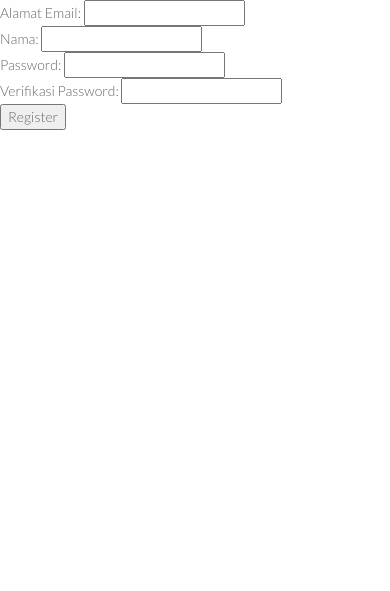
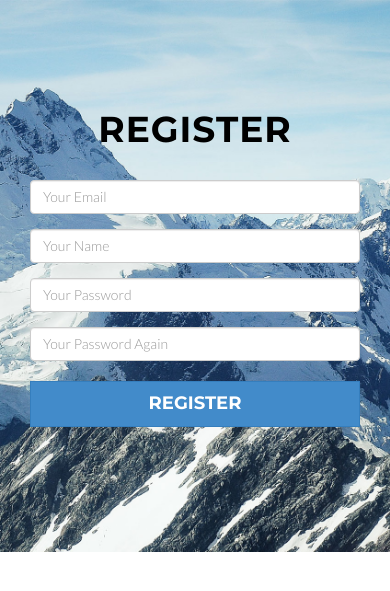
Before and after one commit to ivan471/blog171, a PHP site: the page made by application/views/form_register.php in a window 390 px wide. Shown: the top 591 px of the page. Run offline with PHP 8.4, Linux system fonts and the light colour scheme; the template is opened without the code that fills it, so the values that code supplies are empty; some libraries are stand-ins or nearby versions.

Commit message:
Commit
Sudah terpisah halaman login dan register dan sudah ada rapih tampilan baca blog

```diff
--- a/application/views/form_register.php
+++ b/application/views/form_register.php
@@ -1,10 +1,33 @@
-
-<form action="/user/reg_submit" method="post">
-
-  Alamat Email: <input type="email" name="email"><br>
-  Nama: <input type="text" name="nama"><br>
-  Password: <input type="password" name="pass1"><br>
-  Verifikasi Password: <input type="password" name="pass2"><br>
-  <input type="submit" value="Register">
-
-</form>
+<section class="intro">
+<section class="home-section text-center">
+  <div class="heading-about">
+    <div class="container">
+          <div class="wow bounceInDown" data-wow-delay="0.4s">
+            <h1 class="judul">Register</h1>
+              <form action="/user/reg_submit" method="post" role="form" >
+                <div class="col-sm-6 form-group">
+                  <input type="email" name="email" class="form-control input-text" id="email" placeholder="Your Email" data-rule="email" data-msg="Please enter a valid email" />
+                  <div class="validation"></div>
+                </div>
+                <div class="col-sm-6 form-group">
+                  <input type="text" class="form-control input-text" name="nama" id="name" placeholder="Your Name" data-rule="minlen:4" data-msg="Please enter at least 4 chars" />
+                  <div class="validation"></div>
+                </div>
+                <div class="col-sm-6 form-group">
+                  <input type="password" class="form-control input-text" name="pass1" id="pass1" placeholder="Your Password" data-rule="minlen:6" data-msg="Please enter at least 6 chars of password" />
+                  <div class="validation"></div>
+                </div>
+                <div class="col-sm-6 form-group">
+                  <input type="password" class="form-control input-text" name="pass2" id="pass2" placeholder="Your Password Again" data-rule="minlen:6" data-msg="Please enter at least 6 chars of password again" />
+                  <div class="validation"></div>
+                </div>
+                <div class="col-sm-12 form-group">
+              <input type="submit" class="btn btn-primary btn-lg btn-block" value="Register">
+            </div>
+              </form>
+            </div>
+      </div>
+    </div>
+  </div>
+</section>
+</section>
--- a/assets/css/custom.css
+++ b/assets/css/custom.css
@@ -16,7 +16,12 @@
 .judul{
   color: #000;
 }
-h2
+h2,h1,p,h3,h4
 {
   color: #000;
 }
+.baca
+{
+  margin-top: 100px;
+  text-align: center;
+}
```
Also changed, not shown: application/controllers/User.php (+3 -18 lines), application/models/Blog_model.php (+2 -18 lines), application/views/baca_blog.php (+14 -4 lines), application/views/login.php (added, +22 -0 lines), application/views/postblog.php (+30 -9 lines).
